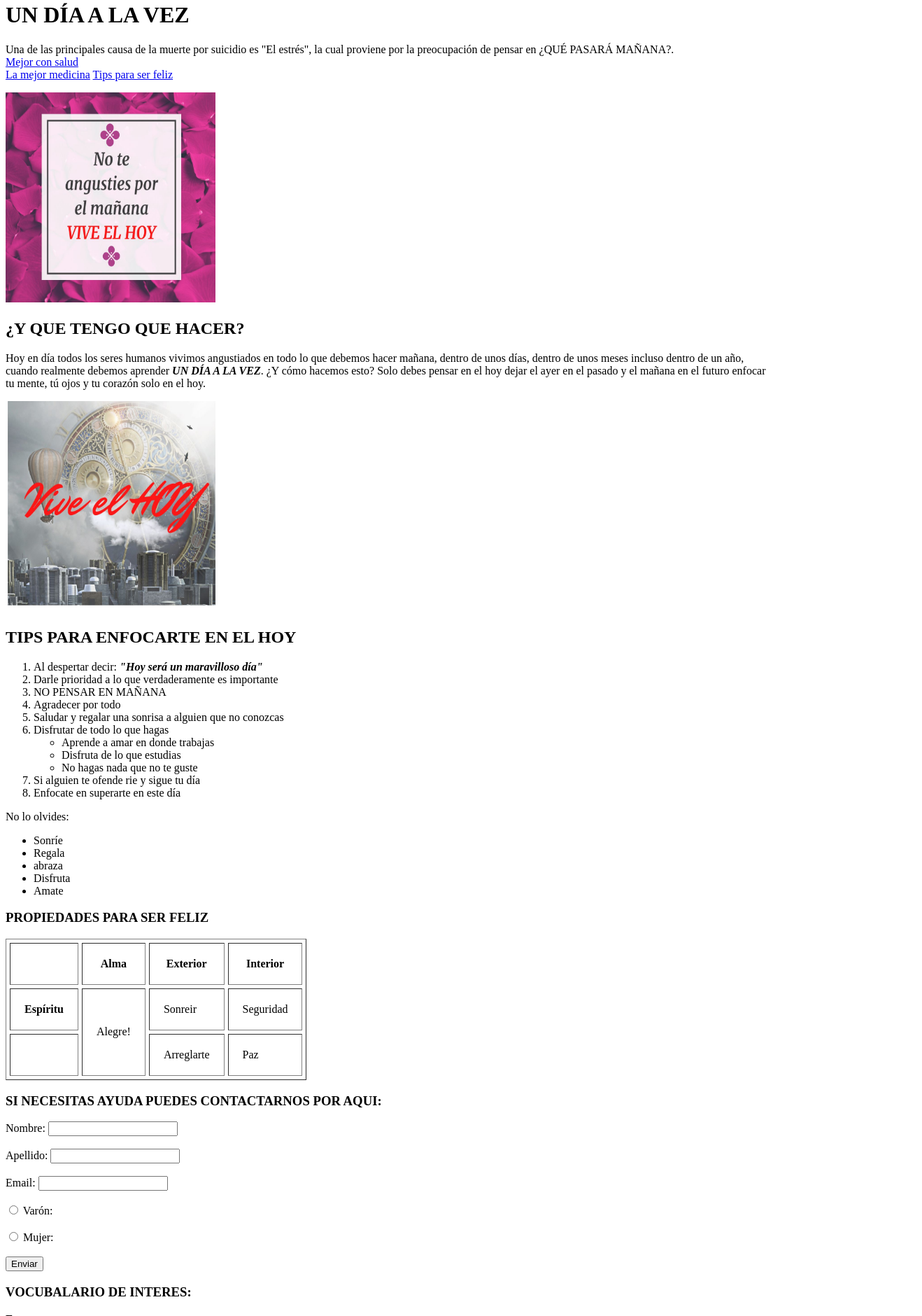
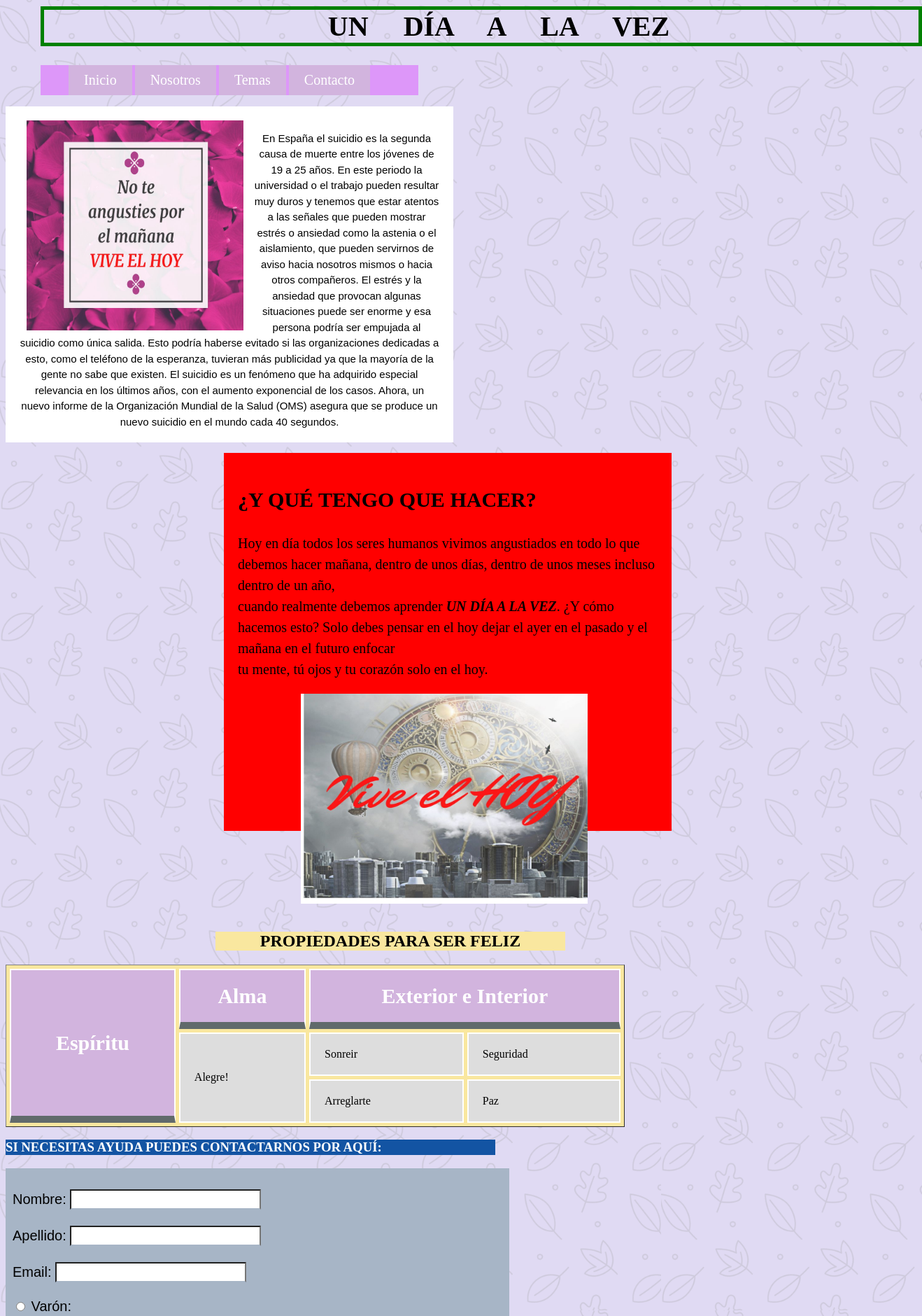
Before and after one commit to Clacs1206/websitelm.github.io, a plain HTML site: page index.html in a window 1280 px wide. Shown: the part 18-1898 px from the top of the page at 70% size, 1318 px wide, since content can reach past the window. Drawn offline with Linux system fonts and the light colour scheme.

Commit message:
Add files via upload

```diff
--- /dev/null
+++ b/estyle.css
@@ -0,0 +1,217 @@
+
+
+body {
+background:url("imagen/fondo.png");
+justify-content: center;
+
+}
+body{
+	font: Arial 1.5em, Verdana, sans-serif;
+	color: black
+}
+
+.inicio
+{
+	text-align: center;
+	font: 20px Arial,sans-serif;
+}
+.titulo_h2{
+	font: bold 1.5em "minion web Georgia", "verdana", Times, serif;
+color: #7D3C98
+}
+.menu{
+	width: 500px;
+	margin-left: 50px ;
+	background:#DD97F9;
+
+}
+.menu ul{
+	list-style:none;
+	text-decoration: none;
+}
+
+.menu li{
+
+	display: inline-block;
+	text-align: center;
+	word-spacing: 2 em;
+	position: center;
+	font-size: 25px;
+
+}
+
+.menu li a{
+	text-decoration:none;
+	padding:10px 22px;
+	display:block;
+}
+
+.menu li a:hover{
+color:#CE7D35;
+}
+
+
+h1 {
+
+text-align: center;
+width: 500px;
+padding-left: 400px;
+padding-right: 350px;
+margin-left: 50px ;
+margin-right: 40px ;
+border: 5px solid green ;
+word-spacing: 1em;
+}
+h1 {
+font-size: 40px;
+
+}
+
+table{
+background-color: #F9E79F;
+width: 70%;
+text-align= center;
+font
+}
+
+th,td{
+		border: solid 2px white;
+
+}
+
+th{
+	background-color:#D2B4DE ;
+	border-bottom: solid 10px #616A6B ;
+	color: white;
+
+}
+
+th{
+	font-size: 30px;
+}
+
+tr{
+	background-color: #ddd;
+	font-size: 20 px;
+
+}
+tr:hover{
+	background-color: #369681;
+	color: white;
+}
+
+img {
+  width: 20%;
+  margin-left: 10px;
+  margin-right: 200px
+    display: block;
+
+}
+
+.inicio{
+	width: 600px;
+	height: 440px;
+	padding: 20px 20px;
+	font-size: 15px;
+	line-height: 1.5;
+	background:#fff;
+}
+
+.inicio img{
+	width:310px;
+	float: left;
+	margin-right: 15px;
+	text-align: justify;
+}
+
+div#bloqueizq{
+	margin: auto;
+	margin-top: 15px;
+	width: 600px;
+	height: 500px;
+	padding: 20px 20px;
+	font-size: 20px;
+	line-height: 1.5;
+	background:red;
+	text-align: left;
+}
+
+
+div img{
+	width:410px;
+	margin-right:100px;
+	float: right;
+}
+
+a{
+	font-size: 20px;
+	text-align: center;
+}
+
+
+a {
+  position: right;
+  color: #265301;
+  background-color:#D2B4DE ;
+
+	color: white;
+}
+
+a:visited {
+  color: #437a16;
+}
+
+a:focus {
+  border-bottom: 1px solid;
+  background: #bae498;
+}
+
+a:hover {
+  border-bottom: 1px solid;
+  background: #cdfeaa;
+}
+
+a:active {
+  background: #265301;
+  color: #cdfeaa;
+}
+form{
+	margin: 0;
+	background:#A7B5C6 ;
+	width: 700px;
+	color:black;
+	font-family: Arial, sans-serif;
+	font-size: 20px;
+	padding:10px;
+}
+input{
+	color: #1354A3;
+	font-size:20px;
+	font: verdana;
+
+}
+
+input {
+	color:red;
+	position: center;
+	border-bottom-color: #A7B5C6 ;
+}
+
+.destacado {
+	width:700px;
+	font-size:20x;
+	text-align: center-left;
+	border: 10px;
+	background-color: #1354A3;
+	color: white;
+}
+.centrar{
+	width:500px;
+	margin-left: 300px;
+	margin-top: auto;
+	font-size:20x;
+	text-align: center;
+	border: 10px;
+	background-color: #F9E79F;
+	color: black;
+}
--- /dev/null
+++ b/estyle1.css
@@ -0,0 +1,67 @@
+body{
+	background-color:#F3DEF8 ;
+}
+
+.titulo{
+	margin-left:100px;
+	margin-right:700px;
+	background-color:white;
+	margin-top:5px;
+	font-size:30px;
+	text-align:center;
+}
+div div {
+	width:600px;
+	border: yellow 3px solid;
+	margin: 10px;
+	padding:10px;
+
+}
+div{
+	margin-left:100px;
+	margin-right:400px;
+	width:700px;
+	right: 700px;
+	padding: 20px 20px;
+	background-color:black;
+	font-size: 20px;
+	font-family:Helvetica, sans-serif;
+	list-style:none;
+	color:#59EF9F ;
+
+}
+img {
+	margin-left:30%;
+	width:500px;
+	height:500px;
+}
+
+h2 {
+	font-size: 30px;
+	background-color:#59EF9F ;
+	margin-left:10px;
+	margin-right:700px;
+}
+
+.texto {
+	font-family:"Time new roman", Geneva, sans-serif;
+	font-size:20px;
+	text-align: center;
+	margin-left:200px;
+	margin-right:400px;
+
+}
+.final{
+	background-color:green;
+	font-size:70px;
+	text-align:center;
+	margin-left:300px;
+	border: 5px
+	;
+
+}
+div ul {
+	list-style: none;
+	color: white;
+	font-size:50px;
+}
--- a/index.html
+++ b/index.html
@@ -5,23 +5,42 @@
 <head>
 <meta http-equiv="Content-type" content="text/html;charset=utf-8" />
 	<title>CLAUDIA ORTIZ TORRIJO</title>
+<link href="estyle.css" rel="stylesheet" type="text/css"/>
 </head>
 <body>
 
+
 <h1>UN DÍA A LA VEZ </h1>
-		<p>
-		Una de las principales causa de la muerte por suicidio es "El estrés",
-		la cual proviene por la preocupación de pensar en ¿QUÉ PASARÁ MAÑANA?.<br />
-
-			<!--Enlaces externos-->
-			<a href="https://www.kernpharma.com/es/blog/conoce-el-estres-controlalo-y-no-dejes-que-condicione-tu-vida" title="Mejor con salud te ayudará">Mejor con salud</a><br />
-			<a href="http://elevangeliodeandarporcasa.net" title="Dios tiene grandes cosas para ti">La mejor medicina</a>
-			<a href="Claudia_Ortiz2.html"> Tips para ser feliz</a>
-		</p>
+	 <header>
+	 <ul class="menu">
+		<li><a href="#">Inicio</a></li>
+		<li><a href="#">Nosotros</a></li>
+		<li><a href="#">Temas</a></li>
+		<li><a href="#Contacto">Contacto</a></li>
+	</ul>
+	</header>
 
 
-	<img src="imagen/1.jpg" width="300" height="300" alt="Vive el hoy" />
-	<h2>¿Y QUE TENGO QUE HACER?</h2>
+	<div class="inicio">
+
+		<img src="imagen/1.jpg" width="300" height="300" alt="Vive el hoy" />
+
+		<p>
+		En España el suicidio es la segunda causa de muerte entre los jóvenes de 19 a 25 años. En este periodo la universidad o el trabajo pueden resultar muy duros y
+		tenemos que estar atentos a las señales que pueden mostrar estrés o ansiedad como la astenia o el aislamiento, que pueden servirnos de aviso hacia nosotros mismos
+		o hacia otros compañeros. El estrés y la ansiedad que provocan algunas situaciones puede ser enorme y esa persona podría ser empujada al suicidio como única salida.
+		Esto podría haberse evitado si las organizaciones dedicadas a esto, como el teléfono de la esperanza, tuvieran más publicidad ya que la mayoría de la gente no sabe que existen.
+		El suicidio es un fenómeno que ha adquirido especial relevancia en los últimos años, con el aumento exponencial de los casos. Ahora, un nuevo informe de la Organización Mundial
+		de la Salud (OMS) asegura que se produce un nuevo suicidio en el mundo cada 40 segundos.
+		</p>
+		</div>
+
+
+
+
+
+	<div id="bloqueizq">
+	<h2>¿Y QUÉ TENGO QUE HACER?</h2>
 		<p>
 		Hoy en día todos los seres humanos vivimos angustiados en todo lo que debemos hacer mañana, dentro de unos días,
 		dentro de unos meses incluso dentro de un año,<br /> cuando realmente debemos aprender <em><strong>UN DÍA A LA VEZ</strong></em>.
@@ -30,85 +49,35 @@
 		tú ojos y tu corazón solo en el hoy.
 
 		</p>
+	<P>
 	<img src="imagen/2.jpg" width="300" height="300" alt="No te adelantes" />
-
+	</p>
+	</div>
 		<!--Listas ordenadas y anidadas-->
 
-	<h2>TIPS PARA ENFOCARTE EN EL HOY</h2>
-	<ol>
-
-		<li>Al despertar decir: <strong><em>"Hoy será un maravilloso día"</em></strong></li>
-		<li>Darle prioridad a lo que verdaderamente es importante</li>
-		<li>NO PENSAR EN MAÑANA</li>
-		<li>Agradecer por todo</li>
-		<li>Saludar y regalar una sonrisa a alguien que no conozcas</li>
-		<li>Disfrutar de todo lo que hagas
-			<ul>
-				<li>Aprende a amar en donde trabajas</li>
-				<li>Disfruta de lo que estudias</li>
-				<li>No hagas nada que no te guste</li>
-			</ul>
-		</li>
-		<li>Si alguien te ofende rie y sigue tu día</li>
-		<li>Enfocate en superarte en este día</li>
-	</ol>
-
-		<!--Listas sin ordenar-->
-	<p>No lo olvides:</p>
-	<ul>
-		<li>Sonríe</li>
-		<li>Regala</li>
-		<li>abraza</li>
-		<li>Disfruta</li>
-		<li>Amate</li>
-	</ul>
+	<br />
+	<br />
+<br />
+<br />
+<br />
+<br />
+<br />
+<br />
 
 
 
 
-
-	<h3>PROPIEDADES PARA SER FELIZ</h3>
+	<h2 class="centrar">PROPIEDADES PARA SER FELIZ</h2>
 	<table border="1" cellpadding="20" cellspacing="5">
-
-
-	<tr>
-
-
-    <th></th>
-	<th>Alma</th>
-
-    <th>Exterior</th>
-
-    <th>Interior</th>
-
-	</tr>
-<tr>
-    <th>Espíritu</th>
-
-    <td rowspan="5">Alegre!</td>
-
-    <td>Sonreir</td>
-	<td>Seguridad</td>
-
-  </tr>
-
-
-
-  <tr>
-
-    <th></th>
-
-    <td>Arreglarte</td>
-
-    <td>Paz</td>
-
-  </tr>
-
+	<tr><th rowspan="3">Espíritu</th> </th> <th>Alma</th>           <th colspan="2">Exterior e Interior</th> </tr>
+	<tr>									<td rowspan="2">Alegre!</td> <td>Sonreir</td>                      <td>Seguridad</td>
+	<tr>																 <td>Arreglarte</td>		    		<td>Paz</td> </tr>
 	</table>
 
 
+	<a name="Contacto"></a>
+	<h3 class="destacado">SI NECESITAS AYUDA PUEDES CONTACTARNOS POR AQUÍ:</h3>
 
-	<h3>SI NECESITAS AYUDA PUEDES CONTACTARNOS POR AQUI:</h3>
 		<form action="mailto:claudiaortiz79@hotmail.es" method="post"
 		enctype="text/plain">
 
@@ -152,8 +121,15 @@
 
 <!--Listas de definición-->
 
+<!--Enlaces externos-->
 
-<h3>VOCUBALARIO DE INTERES:</h3>
+			<ol>
+			<li><a href="https://www.kernpharma.com/es/blog/conoce-el-estres-controlalo-y-no-dejes-que-condicione-tu-vida" title="Mejor con salud te ayudará">Mejor con salud</a></li>
+			<li><a href="http://elevangeliodeandarporcasa.net" title="Dios tiene grandes cosas para ti">La mejor medicina</a></li>
+			<li><a href="index1.html"> Tips para ser feliz</a></li>
+			</ol>
+
+<h2 class="titulo_h2" >VOCUBALARIO DE INTERES:</h2>
 	<dl>
 		<dt><strong>Estres:</strong></dt>
 		<dd>Estado de cansancio mental provocado por la exigencia de un rendimiento</dd>
```
Also changed, not shown: index1.html (+85 -81 lines), imagen/fondo.png (added).
